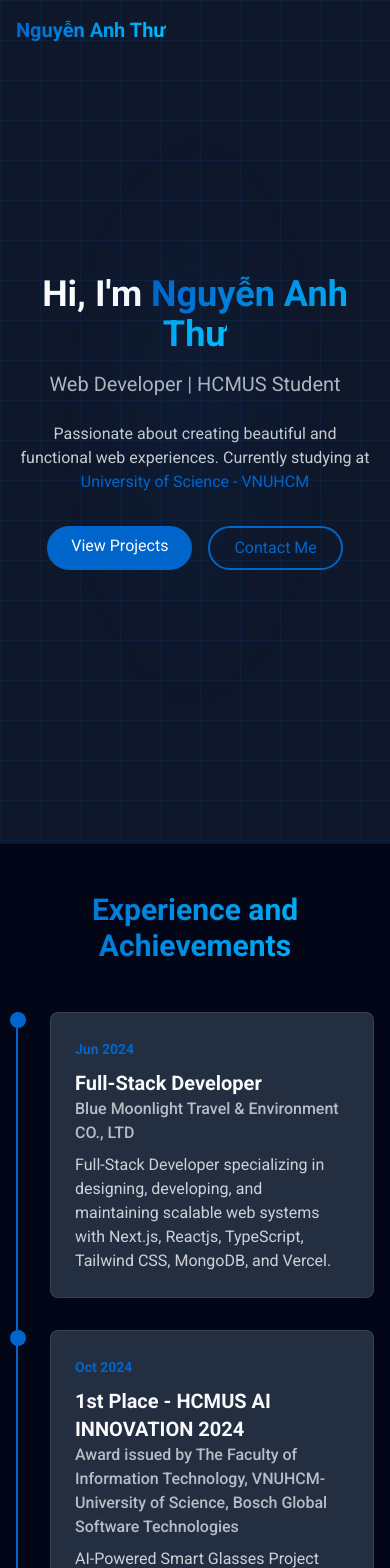
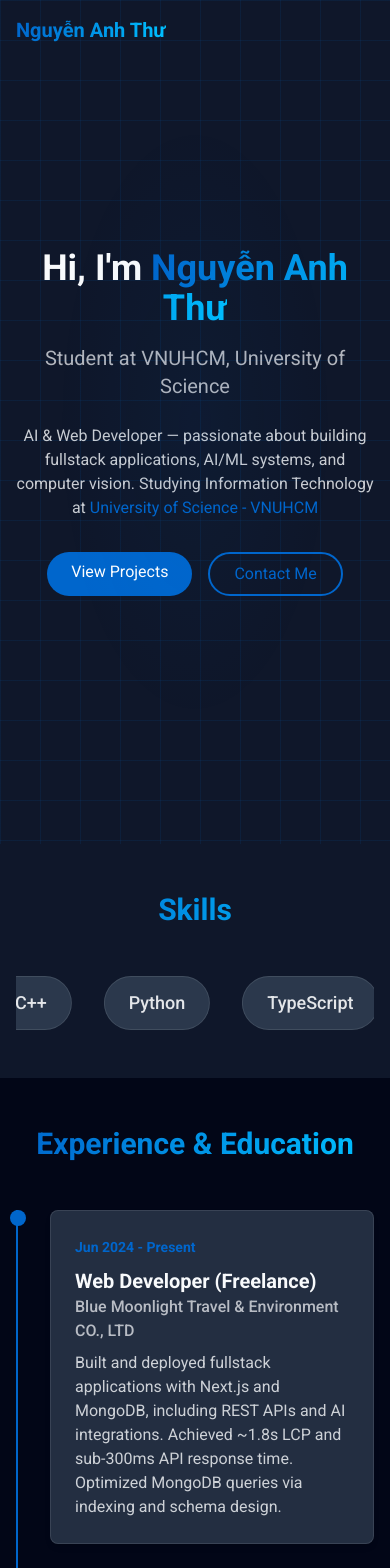
Before and after one commit to ariesanhthu/portfolio, a React (Vite) app: page / in a window 390 px wide. Shown: the top 1568 px of the page. Built offline with nearby package versions, Linux system fonts and the light colour scheme; the HTML template or start-up script is replaced by a standard one.

Commit message:
fix update v2

```diff
--- a/index.html
+++ b/index.html
@@ -4,7 +4,7 @@
     <meta charset="UTF-8" />
     <link rel="icon" type="image/svg+xml" href="/vite.svg" />
     <meta name="viewport" content="width=device-width, initial-scale=1.0" />
-    <meta name="description" content="Nguyễn Anh Thư - Web Developer Portfolio" />
+    <meta name="description" content="Nguyễn Anh Thư - Student at VNUHCM | AI, CV & Web Developer Portfolio" />
     <title>Nguyễn Anh Thư - Portfolio</title>
     <link href="https://fonts.googleapis.com/css2?family=Roboto:wght@300;400;500;700&display=swap" rel="stylesheet">
   </head>
--- a/src/App.jsx
+++ b/src/App.jsx
@@ -2,6 +2,8 @@ import React from 'react';
 import Navbar from './components/Navbar';
 import Hero from './components/Hero';
 import Timeline from './components/Timeline';
+import Skills from './components/Skills';
+import Honors from './components/Honors';
 import Projects from './components/Projects';
 import Footer from './components/Footer';
 
@@ -12,7 +14,9 @@ function App() {
       <Navbar />
       <main>
         <Hero />
+        <Skills />
         <Timeline />
+        <Honors />
         <Projects />
       </main>
       <Footer />
--- a/src/components/Footer.jsx
+++ b/src/components/Footer.jsx
@@ -1,5 +1,5 @@
 import React from 'react';
-import { FaGithub, FaLinkedin, FaEnvelope } from 'react-icons/fa';
+import { FaGithub, FaLinkedin, FaEnvelope, FaGlobe, FaMobile } from 'react-icons/fa';
 
 const Footer = () => {
   return (
@@ -34,13 +34,26 @@ const Footer = () => {
               >
                 <FaEnvelope size={24} className="hover:animate-pulse" />
               </a>
+              <a
+                href="https://ariesanhthu.netlify.app"
+                target="_blank"
+                rel="noopener noreferrer"
+                className="text-light/80 hover:text-primary transition-colors"
+              >
+                <FaGlobe size={24} className="hover:animate-pulse" />
+              </a>
+              <a
+                href="tel:+84348030141"
+                className="text-light/80 hover:text-primary transition-colors"
+              >
+                <FaMobile size={24} className="hover:animate-pulse" />
+              </a>
             </div>
           </div>
 
           <div className="text-right">
             <h3 className="text-xl font-bold mb-2 text-light">Nguyễn Anh Thư</h3>
-            <p className="text-light/60">Web Developer</p>
-            <p className="text-light/60">HCMUS Student</p>
+            <p className="text-light/60">Student at VNUHCM, University of Science</p>
           </div>
         </div>
 
--- a/src/components/Hero.jsx
+++ b/src/components/Hero.jsx
@@ -15,11 +15,11 @@ const Hero = () => {
             Hi, I'm <span className="gradient-text">Nguyễn Anh Thư</span>
           </h1>
           <h2 className="text-xl md:text-2xl text-light/70 mb-6">
-            Web Developer | HCMUS Student
+            Student at VNUHCM, University of Science
           </h2>
           <p className="text-light/80 mb-8">
-            Passionate about creating beautiful and functional web experiences.
-            Currently studying at <a href="https://hcmus.edu.vn/" target="_blank" className="text-primary hover:text-secondary transition-colors">University of Science - VNUHCM</a>
+            AI & Web Developer — passionate about building fullstack applications, AI/ML systems, and computer vision.
+            Studying Information Technology at <a href="https://hcmus.edu.vn/" target="_blank" className="text-primary hover:text-secondary transition-colors">University of Science - VNUHCM</a>
           </p>
           <div className="flex flex-wrap gap-4 justify-center md:justify-start">
             <a
--- a/src/components/Navbar.jsx
+++ b/src/components/Navbar.jsx
@@ -31,11 +31,25 @@ const Navbar = () => {
             About
           </Link>
           <Link
+            to="skills"
+            smooth={true}
+            className="cursor-pointer text-light/80 hover:text-primary transition-colors"
+          >
+            Skills
+          </Link>
+          <Link
             to="timeline"
             smooth={true}
             className="cursor-pointer text-light/80 hover:text-primary transition-colors"
           >
-            Experience and Achievements
+            Experience & Education
+          </Link>
+          <Link
+            to="honors"
+            smooth={true}
+            className="cursor-pointer text-light/80 hover:text-primary transition-colors"
+          >
+            Honors
           </Link>
           <Link
             to="projects"
--- a/src/components/Projects.jsx
+++ b/src/components/Projects.jsx
@@ -2,53 +2,58 @@ import React from 'react';
 import { motion } from 'framer-motion';
 import { FaGithub, FaExternalLinkAlt } from 'react-icons/fa';
 
-const ProjectCard = ({ title, description, technologies, githubUrl, liveUrl, image }) => (
+const ProjectCard = ({ title, subtitle, description, technologies, githubUrl, liveUrl, image }) => (
   <motion.div
     initial={{ opacity: 0, y: 20 }}
     whileInView={{ opacity: 1, y: 0 }}
     viewport={{ once: true }}
     transition={{ duration: 0.6 }}
-    className="glass-effect rounded-lg overflow-hidden shadow-md hover:shadow-primary/30 transition-all duration-300 group glow-effect"
+    className="group glass-effect rounded-lg overflow-hidden shadow-md hover:shadow-primary/30 transition-all duration-300 glow-effect flex flex-col h-full"
   >
-    <div className="relative overflow-hidden">
+    <div className="relative h-48 overflow-hidden shrink-0">
       <img
         src={image || "https://via.placeholder.com/400x200"}
         alt={title}
-        className="w-full h-48 object-cover transition-all duration-300 filter grayscale group-hover:grayscale-0"
+        className="w-full h-full object-cover transition-all duration-300 filter grayscale group-hover:grayscale-0"
       />
-      <div className="absolute inset-0 bg-gradient-to-t from-darker via-transparent to-transparent opacity-60"></div>
+      <div className="absolute inset-0 bg-gradient-to-t from-darker via-transparent to-transparent opacity-60" />
+      <div className="absolute inset-0 bg-darker/60 opacity-0 group-hover:opacity-100 transition-opacity duration-300 flex items-center justify-center p-4">
+        <p className="text-light/90 text-sm text-center leading-relaxed">{description}</p>
+      </div>
     </div>
-    <div className="p-6">
-      <h3 className="text-xl font-bold mb-2 text-light">{title}</h3>
-      <p className="text-light/70 mb-4">{description}</p>
-      <div className="flex flex-wrap gap-2 mb-4">
+    <div className="p-6 flex flex-col flex-1 min-h-0">
+      <h3 className="text-xl font-bold mb-1 text-light">{title}</h3>
+      {subtitle && <p className="text-sm text-primary mb-3">{subtitle}</p>}
+      <div className="flex flex-wrap gap-2 flex-1 items-start content-start">
         {technologies.map((tech, index) => (
           <span
             key={index}
-            className="bg-dark-accent text-light/80 px-3 py-1 rounded-full text-sm"
+            className="inline-flex shrink-0 bg-dark-accent text-light/80 px-3 py-1 rounded-full text-sm whitespace-nowrap"
           >
             {tech}
           </span>
         ))}
       </div>
-      <div className="flex gap-4">
+      <div className="flex justify-between items-center pt-4 mt-4 border-t border-white/10 shrink-0">
         <a
           href={githubUrl}
           target="_blank"
           rel="noopener noreferrer"
-          className="flex items-center gap-2 text-primary hover:text-secondary transition-colors"
+          className="flex items-center gap-2 text-primary hover:text-secondary transition-colors text-sm"
         >
           <FaGithub /> GitHub
         </a>
-        {liveUrl && (
+        {liveUrl ? (
           <a
             href={liveUrl}
             target="_blank"
             rel="noopener noreferrer"
-            className="flex items-center gap-2 text-primary hover:text-secondary transition-colors"
+            className="flex items-center gap-2 text-primary hover:text-secondary transition-colors text-sm ml-auto"
           >
             <FaExternalLinkAlt /> Live Demo
           </a>
+        ) : (
+          <span />
         )}
       </div>
     </div>
@@ -58,8 +63,27 @@ const ProjectCard = ({ title, description, technologies, githubUrl, liveUrl, ima
 const Projects = () => {
   const projects = [
     {
+      title: "Agentic Stock Trading System (Stockie)",
+      subtitle: "Tech Lead - AI | Team of 6",
+      description: "Agentic trading with ADK; RAG & multi-agent LLM for market analysis; 90% test coverage, <5s latency.",
+      technologies: ["ADK", "RAG", "LangChain", "LLM", "Multi-agent"],
+      githubUrl: "https://github.com/ariesanhthu/adk-trading-chatbot",
+      liveUrl: "https://www.univen-1111.duckdns.org/",
+      image: "/stockie.jpg"
+    },
+    {
+      title: "Shrimp Disease Detection System",
+      subtitle: "Tech Lead - AI | Team of 5",
+      description: "ConvNeXtTiny (0.92 acc), OpenCV, U2Net, Grad-CAM++; Python + Next.js deployed on Hugging Face.",
+      technologies: ["TensorFlow/Keras", "OpenCV", "U2Net", "Grad-CAM++", "Next.js"],
+      githubUrl: "https://github.com/ariesanhthu/YDCC_BietDoiPhuSa_ThuanThienAI",
+      liveUrl: "https://ydcc-biet-doi-phu-sa-thuan-thien-ai.vercel.app/",
+      image: "/ydcc.png"
+    },
+    {
       title: "Booking Tour",
-      description: "A comprehensive tour booking platform for Blue Moon Travel",
+      subtitle: "Fullstack | Freelance",
+      description: "Tour booking platform for Blue Moon Travel; Next.js, MongoDB.",
       technologies: ["Next.js", "React", "TypeScript", "MongoDB"],
       githubUrl: "https://github.com/ariesanhthu/BMT_bookingtour",
       liveUrl: "https://www.bluemoontravel.com.vn",
@@ -67,7 +91,8 @@ const Projects = () => {
     },
     {
       title: "AI-Powered Virtual Try-On Clothing Store",
-      description: "An innovative e-commerce platform with virtual try-on capabilities",
+      subtitle: "Tech Lead - Fullstack | Team size: 4",
+      description: "E-commerce with AI virtual try-on; Next.js, Sanity CMS.",
       technologies: ["Next.js", "React", "TypeScript", "Sanity"],
       githubUrl: "https://github.com/ariesanhthu/vton-webstore",
       liveUrl: "https://vton-webstore.vercel.app",
@@ -87,7 +112,7 @@ const Projects = () => {
           Projects
         </motion.h2>
 
-        <div className="grid md:grid-cols-2 lg:grid-cols-3 gap-8">
+        <div className="grid md:grid-cols-2 lg:grid-cols-3 gap-8 items-stretch">
           {projects.map((project, index) => (
             <ProjectCard key={index} {...project} />
           ))}
--- a/src/components/Timeline.jsx
+++ b/src/components/Timeline.jsx
@@ -1,7 +1,7 @@
 import React from 'react';
 import { motion } from 'framer-motion';
 
-const TimelineItem = ({ year, title, company, description, achievements }) => (
+const TimelineItem = ({ year, title, company, companyUrl, description, achievements }) => (
   <motion.div
     initial={{ opacity: 0, y: 20 }}
     whileInView={{ opacity: 1, y: 0 }}
@@ -13,8 +13,14 @@ const TimelineItem = ({ year, title, company, description, achievements }) => (
     <div className="glass-effect p-6 rounded-lg shadow-md hover:shadow-primary/20 transition-all duration-300">
       <span className="text-sm text-primary font-semibold">{year}</span>
       <h3 className="text-xl font-bold mt-2 text-light">{title}</h3>
-      <p className="text-light/70 font-medium">{company}</p>
-      <p className="mt-2 text-light/80">{description}</p>
+      <p className="text-light/70 font-medium">
+        {companyUrl ? (
+          <a href={companyUrl} target="_blank" rel="noopener noreferrer" className="hover:text-primary transition-colors">{company}</a>
+        ) : (
+          company
+        )}
+      </p>
+      {description && <p className="mt-2 text-light/80">{description}</p>}
       {achievements && (
         <ul className="mt-2 list-disc pl-4">
           {achievements.map((achievement, index) => (
@@ -29,32 +35,24 @@ const TimelineItem = ({ year, title, company, description, achievements }) => (
 const Timeline = () => {
   const experiences = [
     {
-      year: 'Jun 2024',
-      title: 'Full-Stack Developer',
+      year: 'Jun 2024 - Present',
+      title: 'Web Developer (Freelance)',
       company: 'Blue Moonlight Travel & Environment CO., LTD',
-      description: 'Full-Stack Developer specializing in designing, developing, and maintaining scalable web systems with Next.js, Reactjs, TypeScript, Tailwind CSS, MongoDB, and Vercel.',
+      companyUrl: 'https://www.facebook.com/profile.php?id=61569547720275',
+      description: 'Built and deployed fullstack applications with Next.js and MongoDB, including REST APIs and AI integrations. Achieved ~1.8s LCP and sub-300ms API response time. Optimized MongoDB queries via indexing and schema design.',
     },
     {
-      year: 'Oct 2024',
-      title: '1st Place - HCMUS AI INNOVATION 2024',
-      company: 'Award issued by The Faculty of Information Technology, VNUHCM-University of Science, Bosch Global Software Technologies',
-      description: 'AI-Powered Smart Glasses Project',
-      achievements: [
-        'Led the development of AI-Powered Smart Glasses for hazard detection and information accessibility for the visually impaired',
-        'Responsible for team leadership, product design, and technology research',
-      ]
+      year: '2020 - 2023',
+      title: 'Specialized Informatics',
+      company: 'Thoai Ngoc Hau High School for the Gifted',
+      description: null,
     },
-     {
-      year: 'Dec 2024',
-      title: '7th Place in the Final Round of the SoICT Hackathon 2024',
-      company: 'SoICT - HUST',
-      description: 'Real-time Monitoring Surveillance System Using Deep Learning Models for Detecting Child Abuse and Sending Alerts and Sending Alerts to Guardians',
-      achievements: [
-        'Led the team to develop the product',
-        'Researched the technology used',
-        'Presented the project'
-      ]
-    }
+    {
+      year: '2023 - Present',
+      title: 'Information Technology',
+      company: 'University of Science, VNUHCM',
+      description: 'GPA: 3.3/4.0',
+    },
   ];
 
   return (
@@ -66,7 +64,7 @@ const Timeline = () => {
           viewport={{ once: true }}
           className="text-3xl font-bold text-center mb-12 gradient-text"
         >
-          Experience and Achievements
+          Experience & Education
         </motion.h2>
 
         <div className="max-w-3xl mx-auto">
--- a/src/index.css
+++ b/src/index.css
@@ -60,3 +60,24 @@ body {
     linear-gradient(90deg, rgba(0, 102, 204, 0.1) 1px, transparent 1px);
   background-size: 40px 40px;
 }
+
+/* Marquee skills animation - slow horizontal scroll */
+.marquee-track {
+  animation: marquee 45s linear infinite;
+}
+.marquee-track.marquee-pause {
+  animation-play-state: paused;
+}
+.marquee-content {
+  display: flex;
+  flex-shrink: 0;
+  gap: 2rem;
+}
+@keyframes marquee {
+  0% {
+    transform: translateX(0);
+  }
+  100% {
+    transform: translateX(-50%);
+  }
+}
```
